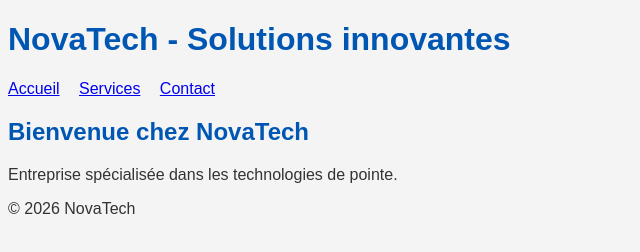
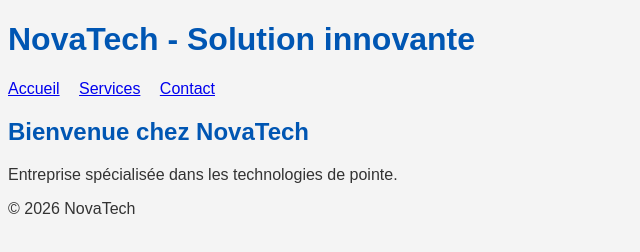
Before and after one commit to IziiDown/TP_NovaTech_Git, a plain HTML site: page index.html in a window 1280 px wide. Shown: the whole page, without its empty margins (0-640 px from the left). Drawn offline with Linux system fonts and the light colour scheme.

Commit message:
Correction orthographes dans le titre

```diff
--- a/index.html
+++ b/index.html
@@ -8,7 +8,7 @@
 </head>
 <body>
     <header>
-        <h1>NovaTech - Solutions innovantes</h1>
+        <h1>NovaTech - Solution innovante</h1>
         <nav>
             <ul>
                 <li><a href="index.html">Accueil</a></li>
```
